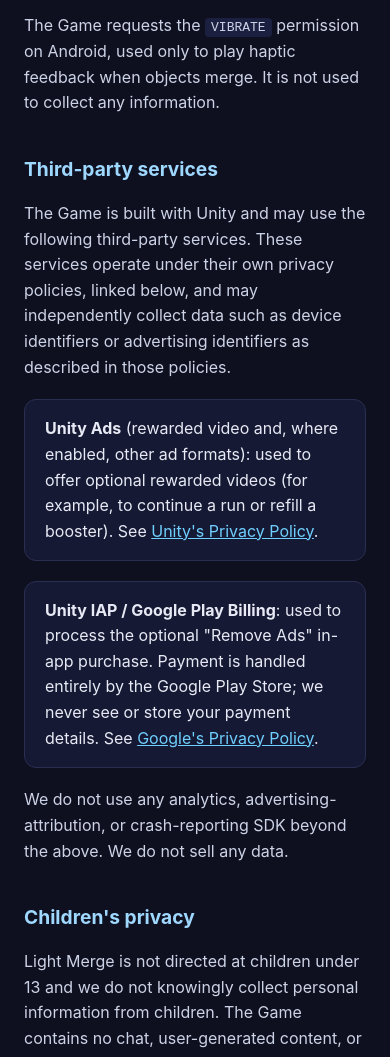
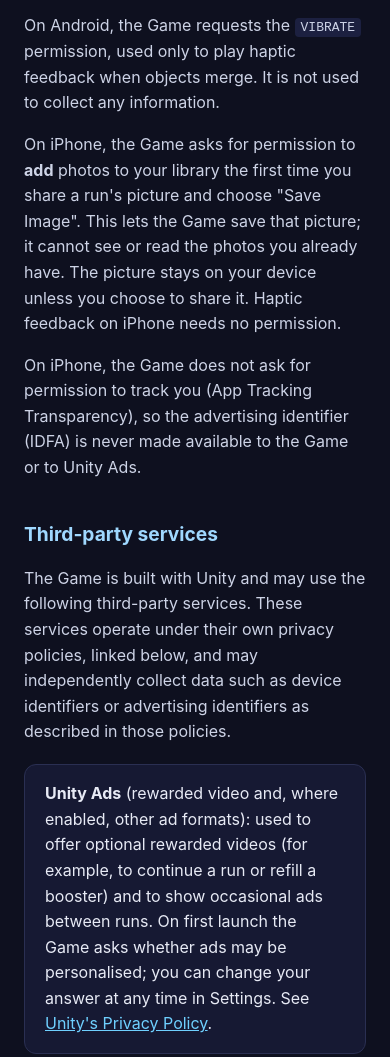
Before and after one commit to blubalab/light-merge-site, a plain HTML site: page privacy/index.html in a window 390 px wide. Shown: the part 720-1777 px from the top of the page. Drawn offline with Linux system fonts and the light colour scheme.

Commit message:
Privacy policy: add iPhone (App Store payment, add-only Photos access, no tracking prompt)

```diff
--- a/privacy/index.html
+++ b/privacy/index.html
@@ -26,7 +26,7 @@
 <body>
 
 <h1>Light Merge<br>Privacy Policy</h1>
-<p class="updated">Last updated: August 21, 2026</p>
+<p class="updated">Last updated: November 14, 2026</p>
 
 <p>
 Light Merge ("the Game") is developed by Blubalab ("we", "us", "our"). This policy explains
@@ -45,8 +45,18 @@ Uninstalling the Game deletes this data.
 
 <h2>Permissions the Game requests</h2>
 <p>
-The Game requests the <code>VIBRATE</code> permission on Android, used only to play haptic
+On Android, the Game requests the <code>VIBRATE</code> permission, used only to play haptic
 feedback when objects merge. It is not used to collect any information.
+</p>
+<p>
+On iPhone, the Game asks for permission to <strong>add</strong> photos to your library the
+first time you share a run's picture and choose "Save Image". This lets the Game save that
+picture; it cannot see or read the photos you already have. The picture stays on your device
+unless you choose to share it. Haptic feedback on iPhone needs no permission.
+</p>
+<p>
+On iPhone, the Game does not ask for permission to track you (App Tracking Transparency), so
+the advertising identifier (IDFA) is never made available to the Game or to Unity Ads.
 </p>
 
 <h2>Third-party services</h2>
@@ -59,16 +69,19 @@ such as device identifiers or advertising identifiers as described in those poli
 <div class="box">
   <strong>Unity Ads</strong> (rewarded video and, where enabled, other ad formats):
   used to offer optional rewarded videos (for example, to continue a run or refill a
-  booster). See
+  booster) and to show occasional ads between runs. On first launch the Game asks whether ads
+  may be personalised; you can change your answer at any time in Settings. See
   <a href="https://unity.com/legal/game-player-and-app-user-privacy-policy" target="_blank" rel="noopener">
   Unity's Privacy Policy</a>.
 </div>
 
 <div class="box">
-  <strong>Unity IAP / Google Play Billing</strong>: used to process the optional
-  "Remove Ads" in-app purchase. Payment is handled entirely by the Google Play Store; we
-  never see or store your payment details. See
+  <strong>Unity IAP</strong>: used to process the optional "Remove Ads" in-app purchase.
+  Payment is handled entirely by the store you installed the Game from: Google Play on Android,
+  or the Apple App Store on iPhone. We never see or store your payment details. See
   <a href="https://policies.google.com/privacy" target="_blank" rel="noopener">Google's
+  Privacy Policy</a> and
+  <a href="https://www.apple.com/legal/privacy/" target="_blank" rel="noopener">Apple's
   Privacy Policy</a>.
 </div>
 
```
